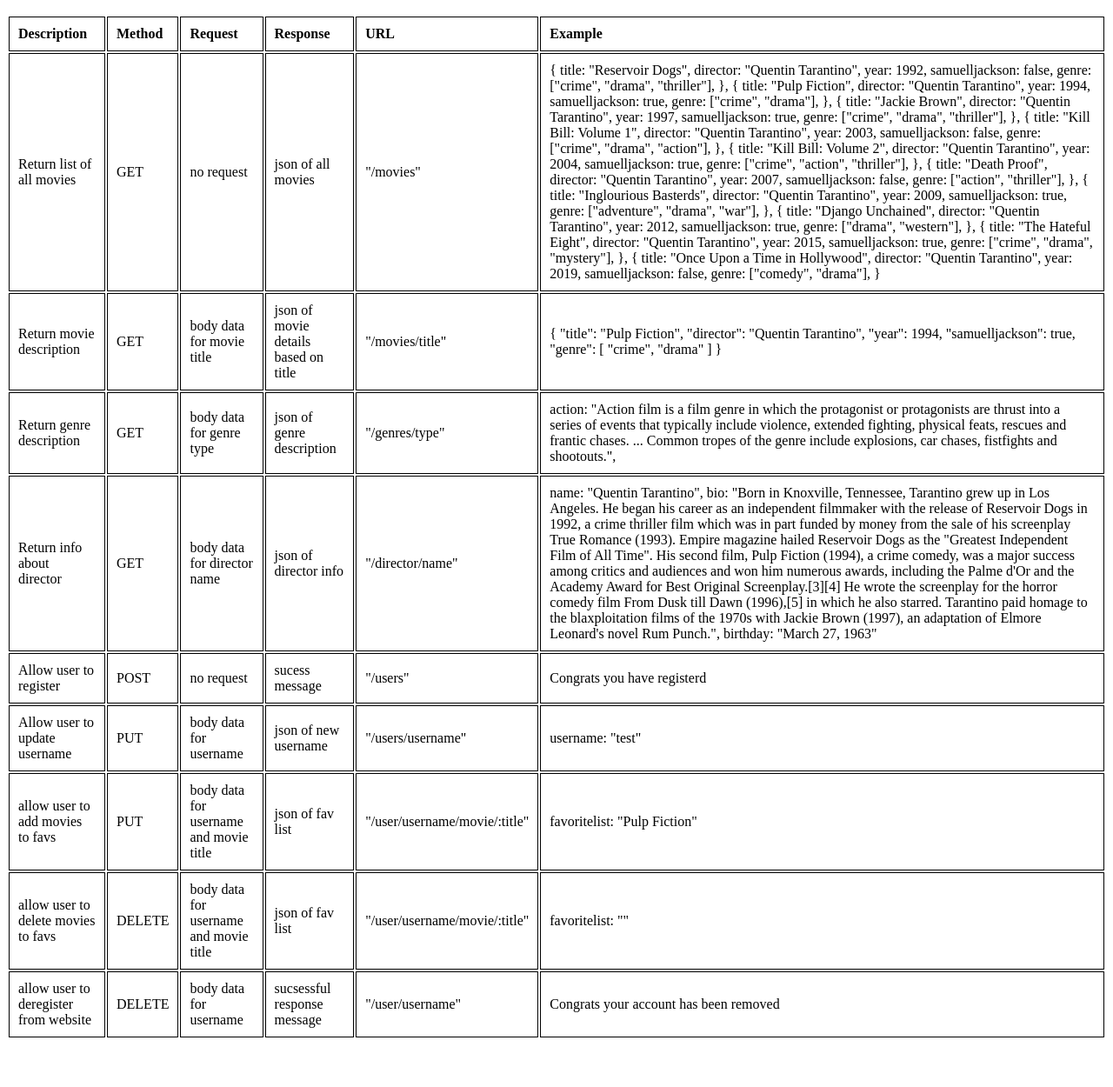
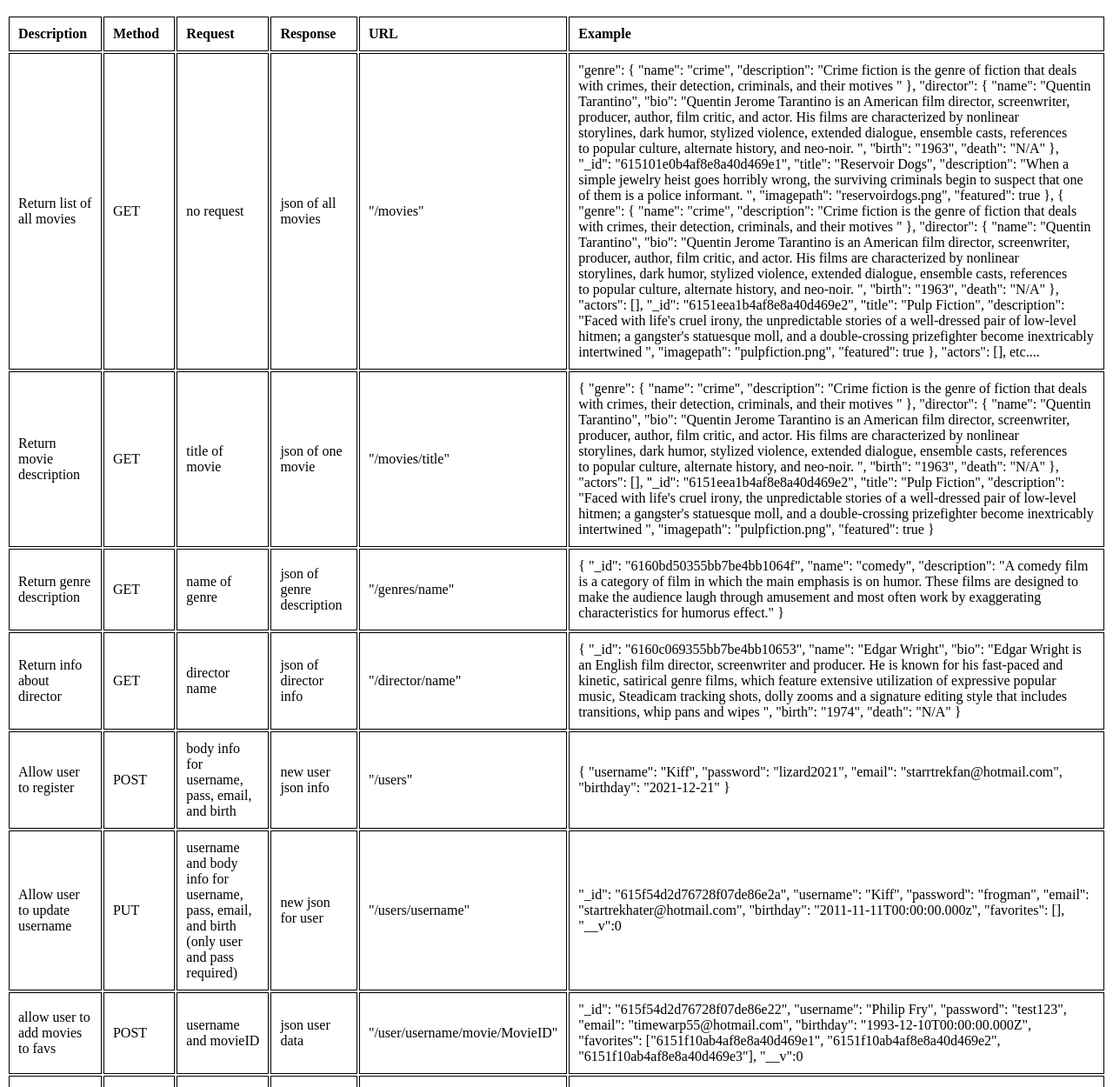
Before and after one commit to DanAttner/Movie-api, a website: page public/documentation.html in a window 1280 px wide. Shown: the part 50-1300 px from the top of the page at 87% size. Before the commit the page ends 1253 px from the top, so only its background shows below. Drawn offline with Linux system fonts and the light colour scheme.

Commit message:
connected and working with mongodb

```diff
--- a/public/documentation.html
+++ b/public/documentation.html
@@ -36,138 +36,150 @@
           <td>json of all movies</td>
           <td>"/movies"</td>
           <td>
-            { title: "Reservoir Dogs", director: "Quentin Tarantino", year:
-            1992, samuelljackson: false, genre: ["crime", "drama", "thriller"],
-            }, { title: "Pulp Fiction", director: "Quentin Tarantino", year:
-            1994, samuelljackson: true, genre: ["crime", "drama"], }, { title:
-            "Jackie Brown", director: "Quentin Tarantino", year: 1997,
-            samuelljackson: true, genre: ["crime", "drama", "thriller"], }, {
-            title: "Kill Bill: Volume 1", director: "Quentin Tarantino", year:
-            2003, samuelljackson: false, genre: ["crime", "drama", "action"], },
-            { title: "Kill Bill: Volume 2", director: "Quentin Tarantino", year:
-            2004, samuelljackson: true, genre: ["crime", "action", "thriller"],
-            }, { title: "Death Proof", director: "Quentin Tarantino", year:
-            2007, samuelljackson: false, genre: ["action", "thriller"], }, {
-            title: "Inglourious Basterds", director: "Quentin Tarantino", year:
-            2009, samuelljackson: true, genre: ["adventure", "drama", "war"], },
-            { title: "Django Unchained", director: "Quentin Tarantino", year:
-            2012, samuelljackson: true, genre: ["drama", "western"], }, { title:
-            "The Hateful Eight", director: "Quentin Tarantino", year: 2015,
-            samuelljackson: true, genre: ["crime", "drama", "mystery"], }, {
-            title: "Once Upon a Time in Hollywood", director: "Quentin
-            Tarantino", year: 2019, samuelljackson: false, genre: ["comedy",
-            "drama"], }
+            "genre": { "name": "crime", "description": "Crime fiction is the
+            genre of fiction that deals with crimes, their detection, criminals,
+            and their motives " }, "director": { "name": "Quentin Tarantino",
+            "bio": "Quentin Jerome Tarantino is an American film director,
+            screenwriter, producer, author, film critic, and actor. His films
+            are characterized by nonlinear storylines, dark humor,
+            stylized violence, extended dialogue, ensemble casts, references
+            to popular culture, alternate history, and neo-noir. ", "birth":
+            "1963", "death": "N/A" }, "_id": "615101e0b4af8e8a40d469e1",
+            "title": "Reservoir Dogs", "description": "When a simple jewelry
+            heist goes horribly wrong, the surviving criminals begin to suspect
+            that one of them is a police informant. ", "imagepath":
+            "reservoirdogs.png", "featured": true }, { "genre": { "name":
+            "crime", "description": "Crime fiction is the genre of fiction that
+            deals with crimes, their detection, criminals, and their motives "
+            }, "director": { "name": "Quentin Tarantino", "bio": "Quentin Jerome
+            Tarantino is an American film director, screenwriter, producer,
+            author, film critic, and actor. His films are characterized
+            by nonlinear storylines, dark humor, stylized violence, extended
+            dialogue, ensemble casts, references to popular culture, alternate
+            history, and neo-noir. ", "birth": "1963", "death": "N/A" },
+            "actors": [], "_id": "6151eea1b4af8e8a40d469e2", "title": "Pulp
+            Fiction", "description": "Faced with life's cruel irony, the
+            unpredictable stories of a well-dressed pair of low-level hitmen;
+            a gangster's statuesque moll, and a double-crossing prizefighter
+            become inextricably intertwined ", "imagepath": "pulpfiction.png",
+            "featured": true }, "actors": [], etc....
           </td>
         </tr>
         <tr>
           <td>Return movie description</td>
           <td>GET</td>
-          <td>body data for movie title</td>
-          <td>json of movie details based on title</td>
+          <td>title of movie</td>
+          <td>json of one movie</td>
           <td>"/movies/title"</td>
           <td>
-            { "title": "Pulp Fiction", "director": "Quentin Tarantino", "year":
-            1994, "samuelljackson": true, "genre": [ "crime", "drama" ] }
+            { "genre": { "name": "crime", "description": "Crime fiction is the
+            genre of fiction that deals with crimes, their detection, criminals,
+            and their motives " }, "director": { "name": "Quentin Tarantino",
+            "bio": "Quentin Jerome Tarantino is an American film director,
+            screenwriter, producer, author, film critic, and actor. His films
+            are characterized by nonlinear storylines, dark humor,
+            stylized violence, extended dialogue, ensemble casts, references
+            to popular culture, alternate history, and neo-noir. ", "birth":
+            "1963", "death": "N/A" }, "actors": [], "_id":
+            "6151eea1b4af8e8a40d469e2", "title": "Pulp Fiction", "description":
+            "Faced with life's cruel irony, the unpredictable stories of a
+            well-dressed pair of low-level hitmen; a gangster's statuesque moll,
+            and a double-crossing prizefighter become inextricably intertwined
+            ", "imagepath": "pulpfiction.png", "featured": true }
           </td>
         </tr>
         <tr>
           <td>Return genre description</td>
           <td>GET</td>
-          <td>body data for genre type</td>
+          <td>name of genre</td>
           <td>json of genre description</td>
-          <td>"/genres/type"</td>
+          <td>"/genres/name"</td>
           <td>
-            action: "Action film is a film genre in which the protagonist or
-            protagonists are thrust into a series of events that typically
-            include violence, extended fighting, physical feats, rescues and
-            frantic chases. ... Common tropes of the genre include explosions,
-            car chases, fistfights and shootouts.",
+            { "_id": "6160bd50355bb7be4bb1064f", "name": "comedy",
+            "description": "A comedy film is a category of film in which the
+            main emphasis is on humor. These films are designed to make the
+            audience laugh through amusement and most often work by exaggerating
+            characteristics for humorus effect." }
           </td>
         </tr>
         <tr>
           <td>Return info about director</td>
           <td>GET</td>
-          <td>body data for director name</td>
+          <td>director name</td>
           <td>json of director info</td>
           <td>"/director/name"</td>
           <td>
-            name: "Quentin Tarantino", bio: "Born in Knoxville, Tennessee,
-            Tarantino grew up in Los Angeles. He began his career as an
-            independent filmmaker with the release of Reservoir Dogs in 1992, a
-            crime thriller film which was in part funded by money from the sale
-            of his screenplay True Romance (1993). Empire magazine hailed
-            Reservoir Dogs as the "Greatest Independent Film of All Time". His
-            second film, Pulp Fiction (1994), a crime comedy, was a major
-            success among critics and audiences and won him numerous awards,
-            including the Palme d'Or and the Academy Award for Best Original
-            Screenplay.[3][4] He wrote the screenplay for the horror comedy film
-            From Dusk till Dawn (1996),[5] in which he also starred. Tarantino
-            paid homage to the blaxploitation films of the 1970s with Jackie
-            Brown (1997), an adaptation of Elmore Leonard's novel Rum Punch.",
-            birthday: "March 27, 1963"
+            { "_id": "6160c069355bb7be4bb10653", "name": "Edgar Wright", "bio":
+            "Edgar Wright is an English film director, screenwriter and
+            producer. He is known for his fast-paced and kinetic, satirical
+            genre films, which feature extensive utilization of expressive
+            popular music, Steadicam tracking shots, dolly zooms and a signature
+            editing style that includes transitions, whip pans and wipes ",
+            "birth": "1974", "death": "N/A" }
           </td>
         </tr>
         <tr>
           <td>Allow user to register</td>
           <td>POST</td>
-          <td>no request</td>
-          <td>sucess message</td>
+          <td>body info for username, pass, email, and birth</td>
+          <td>new user json info</td>
           <td>"/users"</td>
-          <td>Congrats you have registerd</td>
+          <td>
+            { "username": "Kiff", "password": "lizard2021", "email":
+            "starrtrekfan@hotmail.com", "birthday": "2021-12-21" }
+          </td>
         </tr>
         <tr>
           <td>Allow user to update username</td>
           <td>PUT</td>
-          <td>body data for username</td>
-          <td>json of new username</td>
+          <td>
+            username and body info for username, pass, email, and birth (only
+            user and pass required)
+          </td>
+          <td>new json for user</td>
           <td>"/users/username"</td>
-          <td>username: "test"</td>
+          <td>
+            "_id": "615f54d2d76728f07de86e2a", "username": "Kiff", "password":
+            "frogman", "email": "startrekhater@hotmail.com", "birthday":
+            "2011-11-11T00:00:00.000z", "favorites": [], "__v":0
+          </td>
         </tr>
         <tr>
           <td>allow user to add movies to favs</td>
-          <td>PUT</td>
-          <td>body data for username and movie title</td>
-          <td>json of fav list</td>
-          <td>"/user/username/movie/:title"</td>
-          <td>favoritelist: "Pulp Fiction"</td>
+          <td>POST</td>
+          <td>username and movieID</td>
+          <td>json user data</td>
+          <td>"/user/username/movie/MovieID"</td>
+          <td>
+            "_id": "615f54d2d76728f07de86e22", "username": "Philip Fry",
+            "password": "test123", "email": "timewarp55@hotmail.com",
+            "birthday": "1993-12-10T00:00:00.000Z", "favorites":
+            ["6151f10ab4af8e8a40d469e1", "6151f10ab4af8e8a40d469e2",
+            "6151f10ab4af8e8a40d469e3"], "__v":0
+          </td>
         </tr>
         <tr>
           <td>allow user to delete movies to favs</td>
           <td>DELETE</td>
-          <td>body data for username and movie title</td>
-          <td>json of fav list</td>
-          <td>"/user/username/movie/:title"</td>
-          <td>favoritelist: ""</td>
+          <td>username and movieID</td>
+          <td>json user data</td>
+          <td>"/user/username/movie/MovieID"</td>
+          <td>
+            "_id": "615f54d2d76728f07de86e22", "username": "Philip Fry",
+            "password": "test123", "email": "timewarp55@hotmail.com",
+            "birthday": "1993-12-10T00:00:00.000Z", "favorites":
+            ["6151f10ab4af8e8a40d469e1", "6151f10ab4af8e8a40d469e2", ], "__v":0
+          </td>
         </tr>
         <tr>
           <td>allow user to deregister from website</td>
           <td>DELETE</td>
-          <td>body data for username</td>
-          <td>sucsessful response message</td>
+          <td>username</td>
+          <td>"username" was deleted</td>
           <td>"/user/username"</td>
-          <td>Congrats your account has been removed</td>
+          <td>Kiff was deleted</td>
         </tr>
       </table>
     </div>
-
-    <!-- return list of all movies -->
-
-    <!-- return movie data based on title-->
-
-    <!-- return genre by title-->
-
-    <!-- gonna complete these later please-->
-
-    <!-- return info about director, name and birthday-->
-
-    <!-- Allow new users to register (idk)-->
-
-    <!-- Allow users to update their user info (idk)-->
-
-    <!-- Allow users to add a movie to their list of favorites (idk)-->
-
-    <!-- Allow users to remove a movie from their list of favorites-->
-
-    <!-- Allow user to deregister, and not receiving annoying spam e-mails-->
   </body>
 </html>
```
Also changed, not shown: index.js (+159 -29 lines), models.js (+32 -16 lines).
